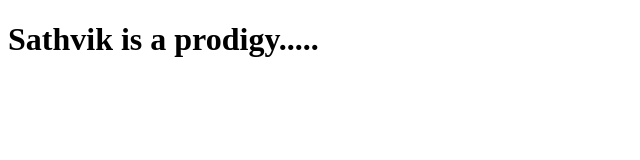
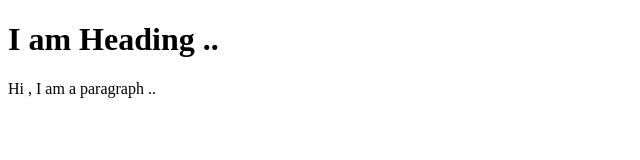
Before and after one commit to yatinsingh2007/GITCLONE_, a plain HTML site: page index.html in a window 1280 px wide. Shown: the whole page, without its empty margins (0-640 px from the left). Drawn offline with Linux system fonts and the light colour scheme.

Commit message:
Here are some changes that i have made after changing the branch

```diff
--- a/index.html
+++ b/index.html
@@ -6,6 +6,7 @@
     <title>Document</title>
 </head>
 <body>
-    <h1>Sathvik is a prodigy.....</h1>
+    <h1>I am Heading ..</h1>
+    <p>Hi , I am a paragraph ..</p>
 </body>
 </html>
```
